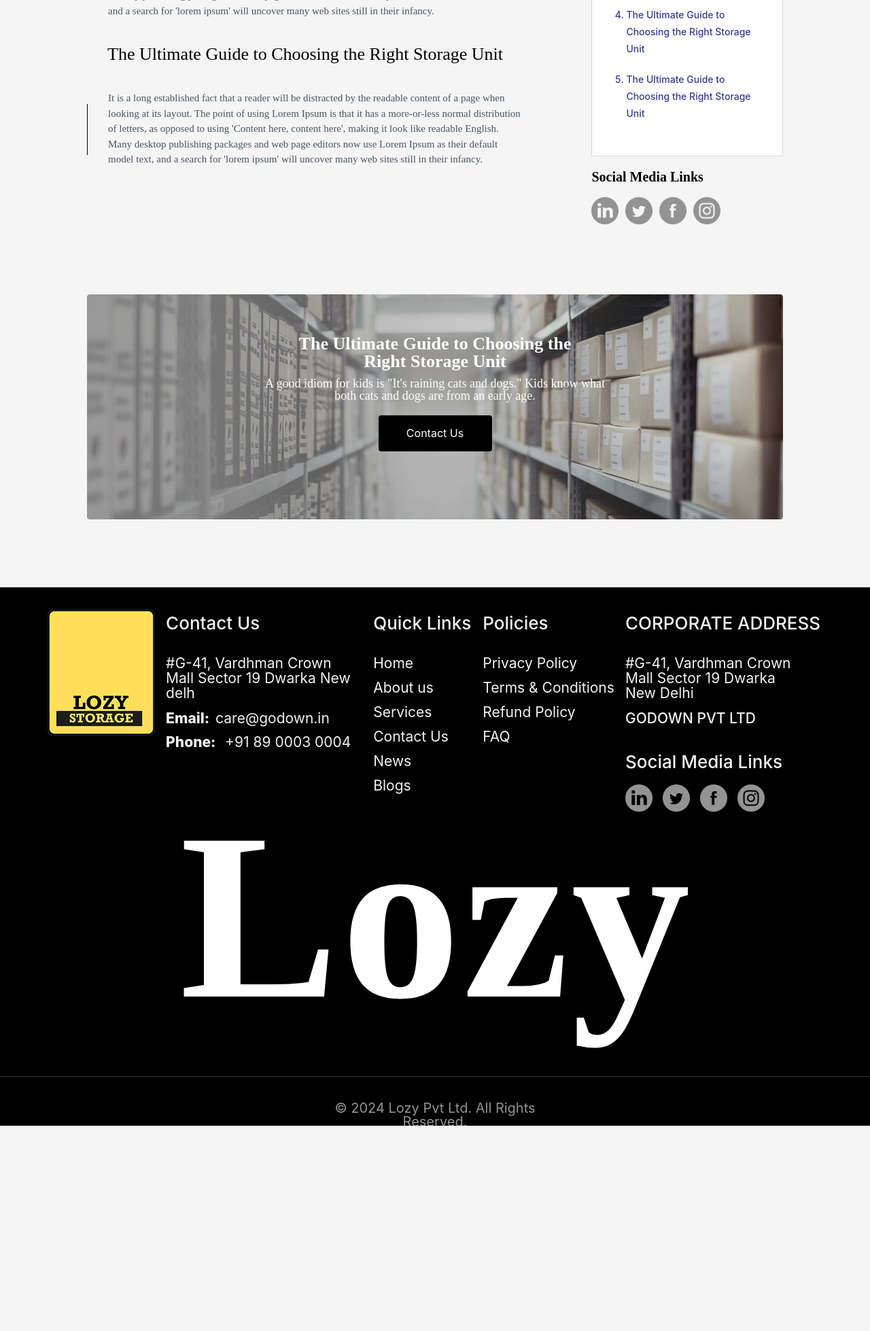
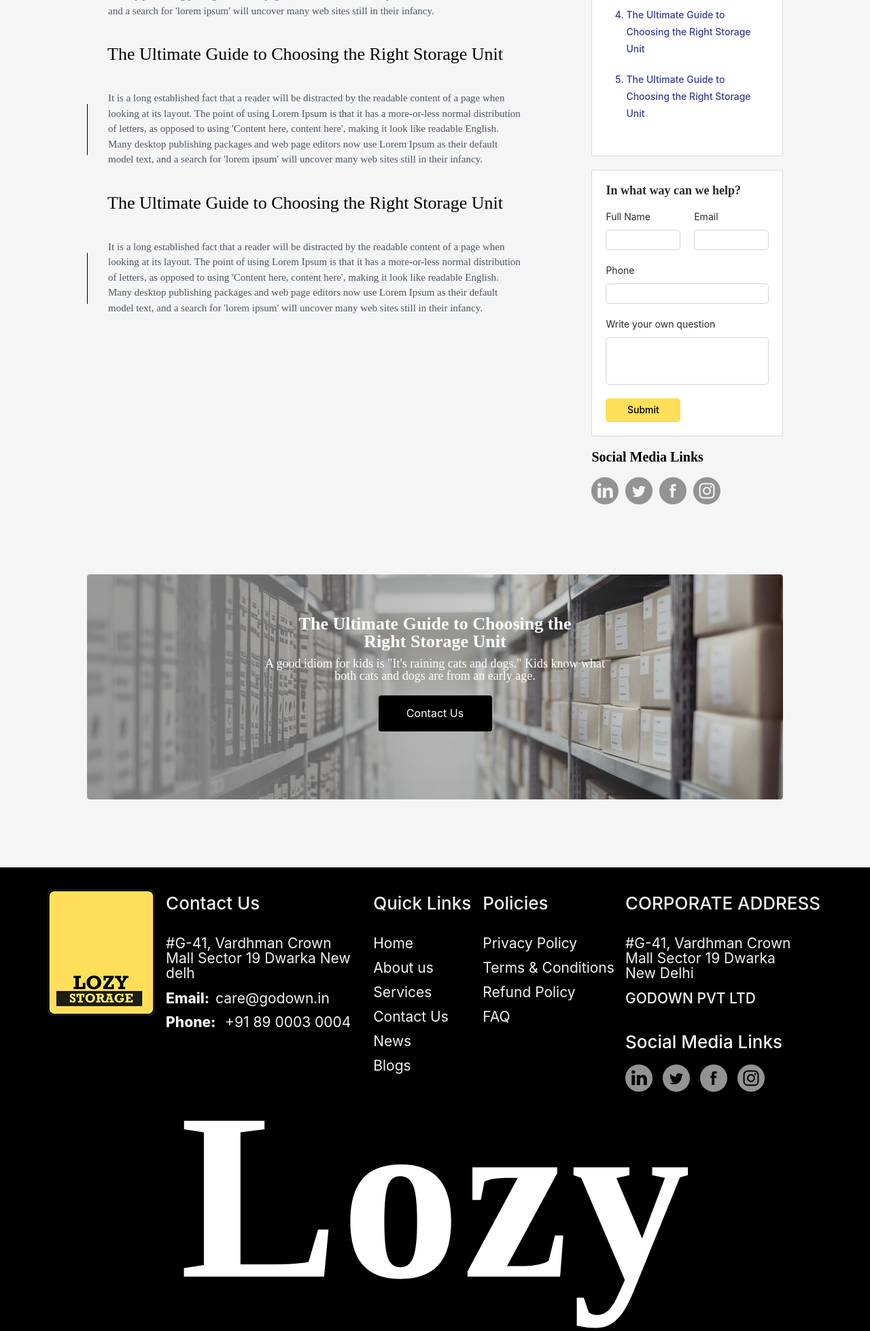
Before and after one commit to priyaqubit-pvt-ltd/flask-app, a Flask app: page /blog in a window 1280 px wide. Shown: the part 1251-3209 px from the top of the page at 68% size. Before the commit the page ends 2907 px from the top, so only its background shows below. Run offline with Flask 3, Linux system fonts and the light colour scheme; some web fonts are replaced.

Commit message:
blog page contact form

```diff
--- a/static/css/blog.css
+++ b/static/css/blog.css
@@ -150,6 +150,64 @@ body {
 	line-height: 25px;
 }
 
+.blog-contact-form-outer {
+	background-color: #FFFFFF;
+	border: 1px solid rgba(0,0,0,0.15);
+	padding: 20px;
+	max-width: 22vw;
+}
+
+.blog-contact-form-title {
+  font-size: 18px;
+  font-weight: 600;
+  color: #272A2B;
+  margin-bottom: 20px;
+}
+
+.blog-contact-form {
+  gap: 20px;
+  max-width: calc(22vw-40px);
+}
+
+.blog-contact-form-label {
+  font-size: 14px;
+  color: #272A2B;
+}
+
+.blog-contact-form-input input {
+  display: block;
+  width: 100%;
+  border: 1px solid #272A2B33;
+  height: 30px;
+  border-radius: 5px;
+  margin-top: 10px;
+}
+
+.blog-contact-form-input#message input {
+  height: 70px;
+}
+
+.blog-contact-form-input {
+  margin-bottom: 20px;
+}
+
+.blog-contact-form-top-row {
+  max-width: 100%;
+  display: flex;
+  gap: 20px;
+}
+
+.blog-contact-form-btn {
+  width: 110px;
+  height: 35px;
+  border-radius: 5px;
+  border: none;
+  color:#000;
+  background-color: #FFDE59;
+  font-weight: 500;
+  font-size: 14px;
+}
+
 .content-social-media-title {
 	color: #000;
 	font-size: 20px;
--- a/templates/blog.html
+++ b/templates/blog.html
@@ -102,6 +102,27 @@
               </div>
             </div>
           </div>
+          <div class="blog-content" id="blog-content-3">
+            <h2 class="blog-content-title">
+              The Ultimate Guide to Choosing the Right Storage Unit
+            </h2>
+            <div class="content-line-outer">
+              <div class="vertical-line"></div>
+              <div class="blog-content-paras">
+                <p>
+                  It is a long established fact that a reader will be distracted
+                  by the readable content of a page when looking at its layout.
+                  The point of using Lorem Ipsum is that it has a more-or-less
+                  normal distribution of letters, as opposed to using 'Content
+                  here, content here', making it look like readable English.
+                  Many desktop publishing packages and web page editors now use
+                  Lorem Ipsum as their default model text, and a search for
+                  'lorem ipsum' will uncover many web sites still in their
+                  infancy.
+                </p>
+              </div>
+            </div>
+          </div>
         </div>
         <div class="content-right">
           <div class="content-index">
@@ -113,6 +134,42 @@
               <li>The Ultimate Guide to Choosing the Right Storage Unit</li>
               <li>The Ultimate Guide to Choosing the Right Storage Unit</li>
             </ol>
+          </div>
+          <div class="blog-contact-form-outer">
+            <h4 class="blog-contact-form-title">In what way can we help?</h4>
+            <form class="blog-contact-form">
+              <div class="blog-contact-form-top-row">
+                <div class="blog-contact-form-input" id="name">
+                  <label for="blog-contact-form-name" class="blog-contact-form-label">Full Name</label>
+                  <input
+                    type="text"
+                    class="blog-contact-form-name"
+                  />
+                </div>
+                <div class="blog-contact-form-input" id="email">
+                  <label for="blog-contact-form-email" class="blog-contact-form-label">Email</label>
+                  <input
+                    type="email"
+                    class="blog-contact-form-email"
+                  />
+                </div>
+              </div>
+              <div class="blog-contact-form-input" id="phone">
+                <label for="blog-contact-form-phone" class="blog-contact-form-label">Phone</label>
+                <input
+                  type="number"
+                  class="blog-contact-form-phone"
+                />
+              </div>
+              <div class="blog-contact-form-input" id="message">
+                <label for="blog-contact-form-name" class="blog-contact-form-label">Write your own question</label>
+                <input
+                  type="text"
+                  class="blog-contact-form-message"
+                />
+              </div>
+              <button type="submit" class="blog-contact-form-btn">Submit</button>
+            </form>
           </div>
           <div class="content-social-media">
             <h4 class="content-social-media-title">Social Media Links</h4>
```
Also changed, not shown: other parts of static/css/blog.css (+71 -1 lines).
